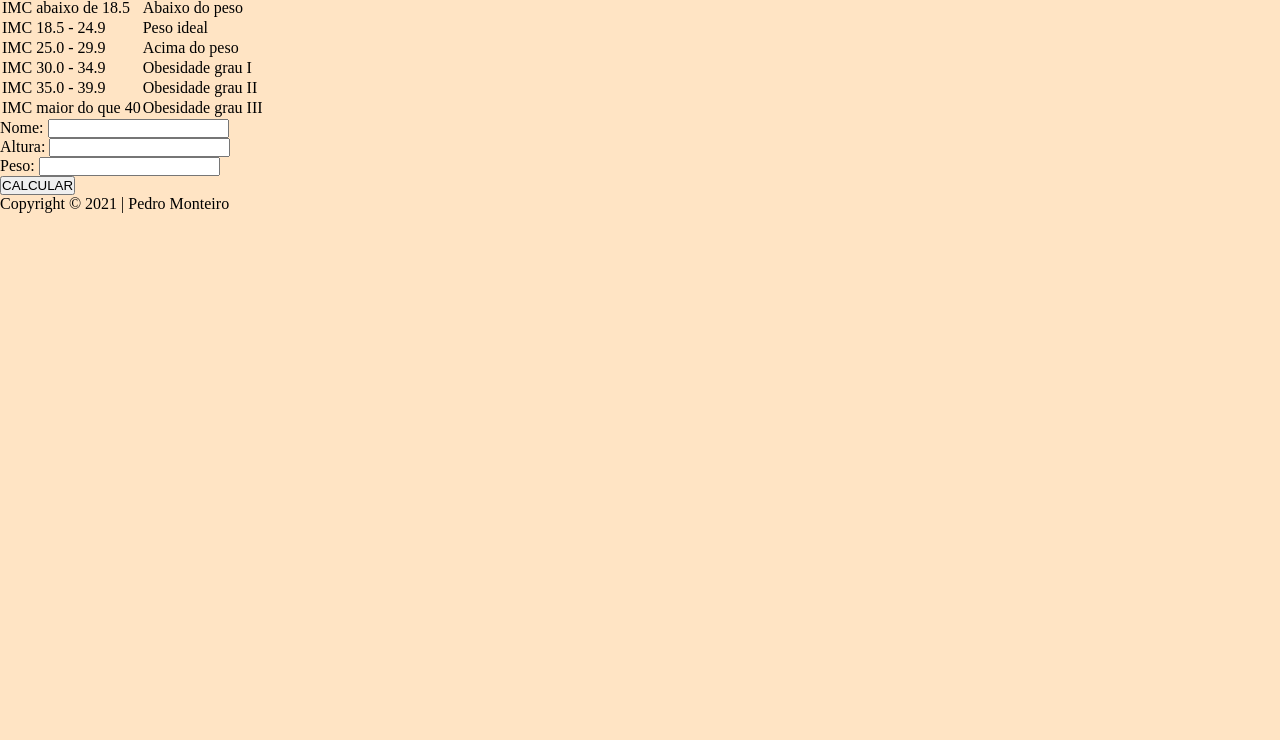
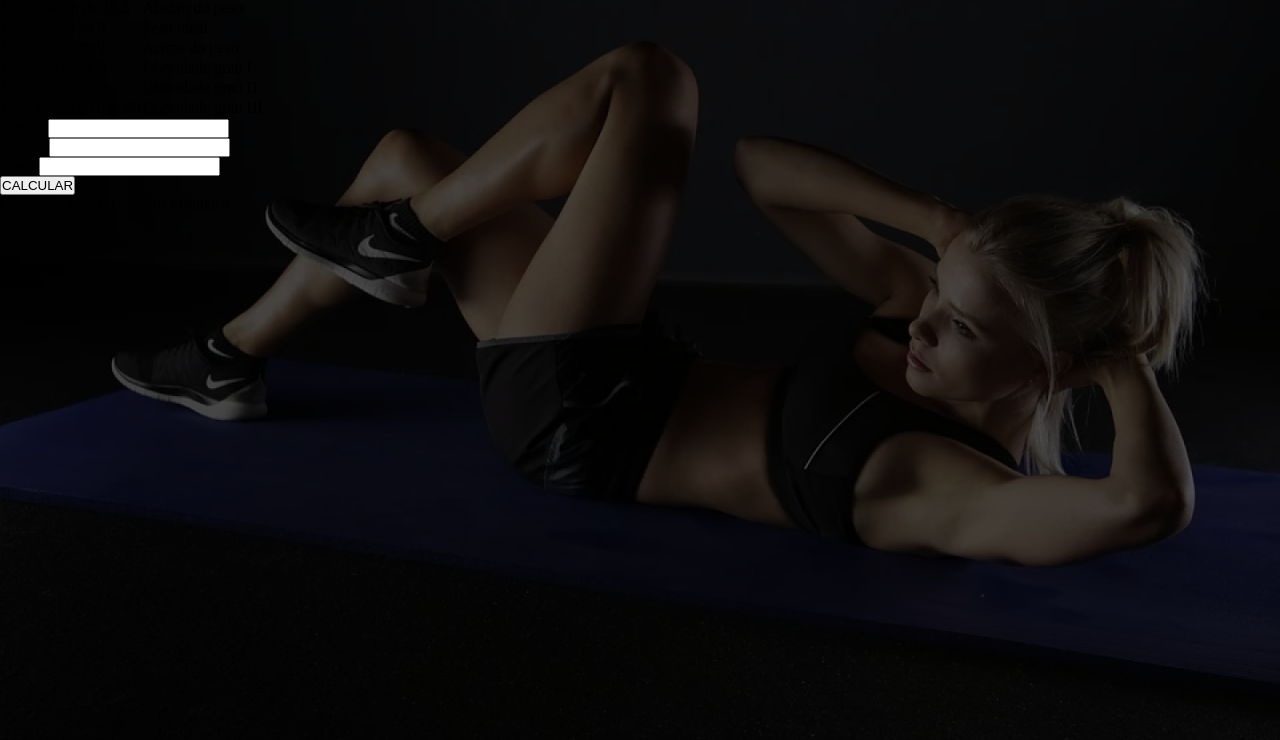
Before and after one commit to PedroMonteiro7/calculadora-imc-js, a plain HTML site: page index.html in a window 1280 px wide. Shown: the part 60-800 px from the top of the page. Drawn offline with Linux system fonts and the light colour scheme.

Commit message:
Plano de fundo finalizado

```diff
--- a/style.css
+++ b/style.css
@@ -5,13 +5,43 @@
 }
 
 body {
-    background-color: bisque;
+    background-image: url(img/background\ -\ IMC.png);
+    background-size: cover;
+    background-repeat: no-repeat;
+    background-position: right;
+    background-color: #000A;
+    background-blend-mode: darken;
+    height: 100vh;
+    width: 100vw;
+
 }
 
-header {
+/* header {
     background-color: burlywood;
+    display: flex;
+    flex-grow: 1;
+    justify-content: center;
+    align-items: center;
 }
 
 main {
+    background-color: rgb(165, 193, 245);
+    display: flex;
+    flex-grow: 6;
+}
+
+.categorias {
 
 }
+
+.calculadora {
+
+}
+
+footer {
+    background-color: darkgray;
+    display: flex;
+    flex-grow: 0.5;
+    justify-content: center;
+    align-items: center;
+} */
```
Also changed, not shown: img/background - IMC.png (added).
